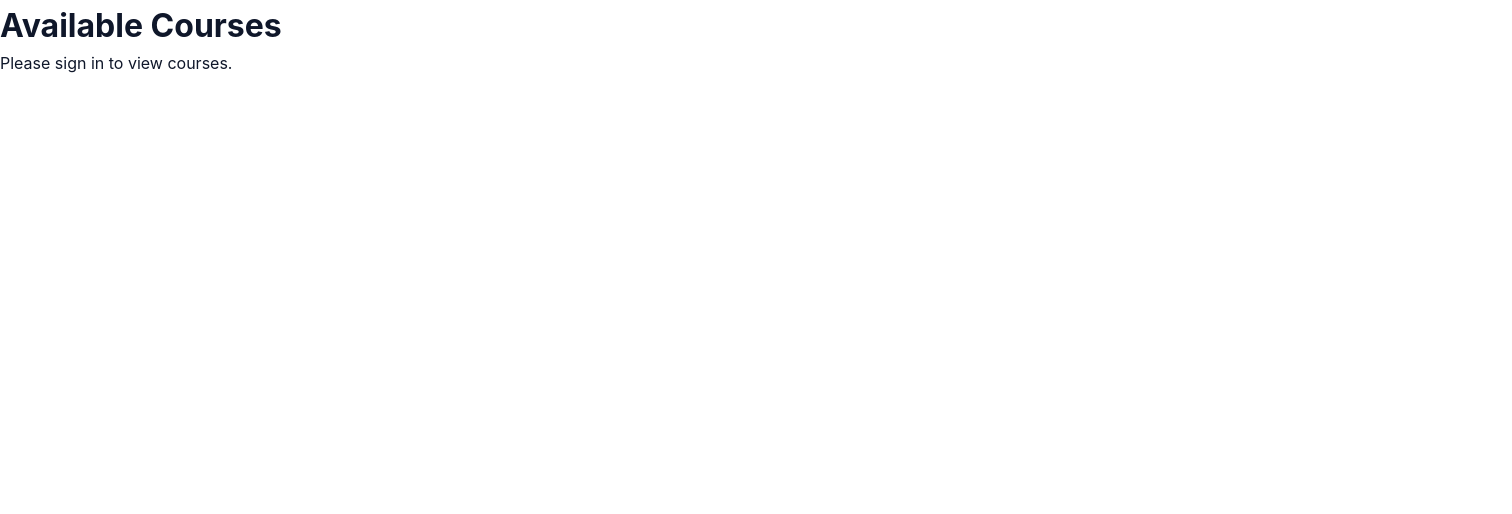
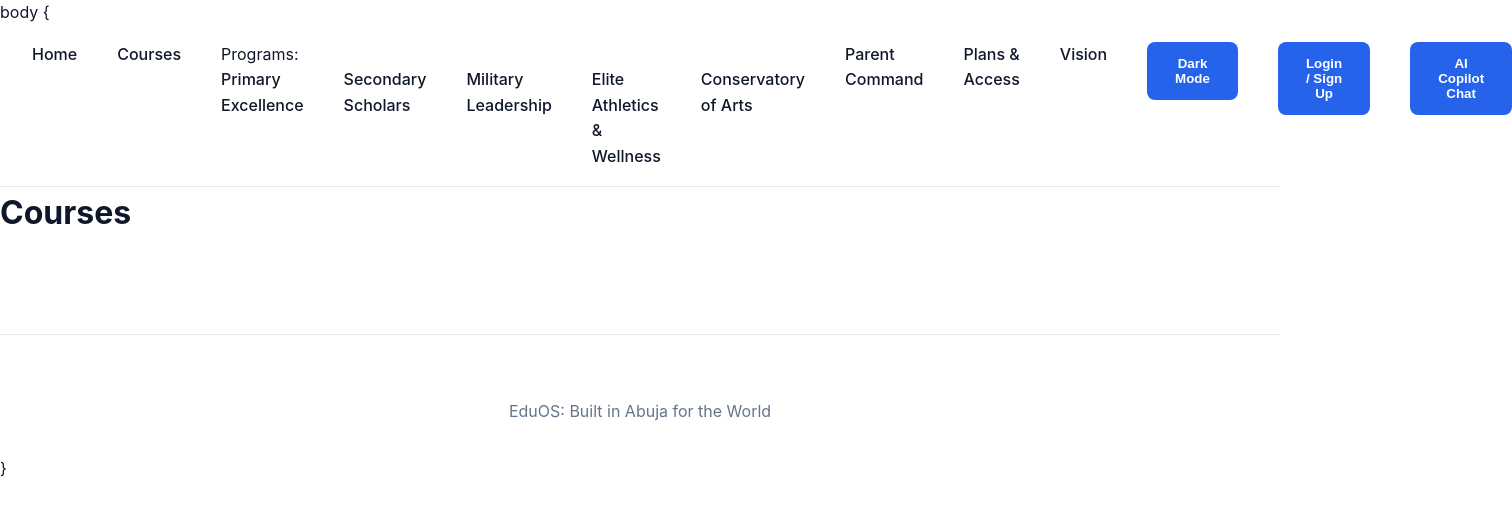
Before and after one commit to victorbosah50-code/aegis-academy-, a website: page courses.html in a window 1280 px wide. Shown: the whole page, 1512 px wide, since content can reach past the window. Drawn offline with Linux system fonts and the light colour scheme; no server answers.

Commit message:
Update courses.html

```diff
--- a/courses.html
+++ b/courses.html
@@ -5,39 +5,45 @@
     <meta name="viewport" content="width=device-width, initial-scale=1.0">
     <title>Courses – EduOS</title>
     <link rel="stylesheet" href="style.css">
-  <script src="https://www.gstatic.com/firebasejs/10.14.1/firebase-app-compat.js"></script>
-  <script src="https://www.gstatic.com/firebasejs/10.14.1/firebase-auth-compat.js"></script>
-  <script src="https://www.gstatic.com/firebasejs/10.14.1/firebase-firestore-compat.js"></script>
+    <script src="https://www.gstatic.com/firebasejs/9.6.1/firebase-app.js"></script>
+    <script src="https://www.gstatic.com/firebasejs/9.6.1/firebase-auth.js"></script>
+    <script src="https://www.gstatic.com/firebasejs/9.6.1/firebase-firestore.js"></script>
 </head>
-<body>
-  <!-- Header/nav same as index -->
+body {
+    <header>
+        <nav>
+            <ul>
+                <li><a href="index.html">Home</a></li>
+                <li><a href="courses.html">Courses</a></li>
+                <li>Programs:
+                    <ul>
+                        <li><a href="primary.html">Primary Excellence</a></li>
+                        <li><a href="secondary.html">Secondary Scholars</a></li>
+                        <li><a href="military.html">Military Leadership</a></li>
+                        <li><a href="sports.html">Elite Athletics & Wellness</a></li>
+                        <li><a href="music.html">Conservatory of Arts</a></li>
+                    </ul>
+                </li>
+                <li><a href="parents.html">Parent Command</a></li>
+                <li><a href="pricing.html">Plans & Access</a></li>
+                <li><a href="about.html">Vision</a></li>
+                <li><button id="darkModeToggle">Dark Mode</button></li>
+                <li><button id="loginBtn">Login / Sign Up</button></li>
+                <li><button id="aiChatBtn">AI Copilot Chat</button></li>
+            </ul>
+        </nav>
+    </header>
 
     <main>
-    <h1>Available Courses</h1>
+        <h1>Courses</h1>
         <div id="courseList"></div>
     </main>
 
+    <footer>
+        <p>EduOS: Built in Abuja for the World</p>
+    </footer>
+
     <script src="script.js"></script>
-  <script>
-    auth.onAuthStateChanged(user => {
-      if (user) {
-        db.collection('courses').get().then(snapshot => {
-          const list = document.getElementById('courseList');
-          snapshot.forEach(doc => {
-            const data = doc.data();
-            const div = document.createElement('div');
-            div.innerHTML = `<h3>${data.title}</h3><button onclick="viewCourse('${doc.id}')">View Course</button>`;
-            list.appendChild(div);
-          });
-        });
-      } else {
-        document.getElementById('courseList').innerHTML = '<p>Please sign in to view courses.</p>';
 }
-    });
-
-    function viewCourse(id) {
-      window.location.href = `course-view.html?id=${id}`;
-    }
-  </script>
 </body>
 </html>
```
Lines whose indentation alone changed are shown as unchanged.
